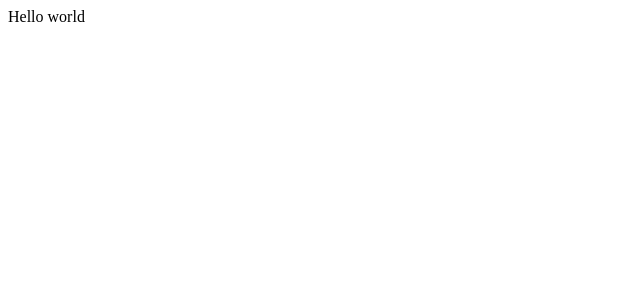
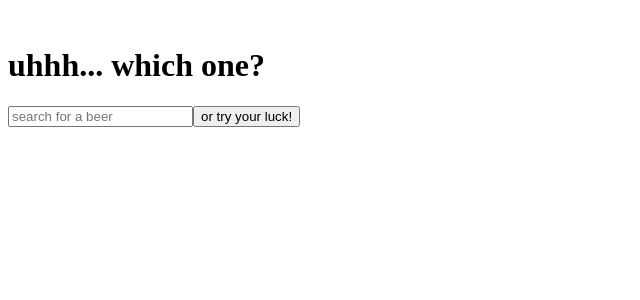
Before and after one commit to nikolasalim/beer-search-v2, an Angular app: page / in a window 1280 px wide. Shown: the top 300 px of the page, without its empty margins (0-640 px from the left). Built offline with nearby package versions, Linux system fonts and the light colour scheme.

Commit message:
add basic component structure

```diff
--- a/src/app/app.component.html
+++ b/src/app/app.component.html
@@ -1,3 +1,5 @@
-<div>Hello world</div>
+<div>
+  <app-beers-list></app-beers-list>
+</div>
 
 <router-outlet></router-outlet>
--- a/src/app/app.module.ts
+++ b/src/app/app.module.ts
@@ -3,9 +3,10 @@ import { NgModule } from '@angular/core';
 
 import { AppRoutingModule } from './app-routing.module';
 import { AppComponent } from './app.component';
+import { BeersListComponent } from './components/beers-list/beers-list.component';
 
 @NgModule({
-  declarations: [AppComponent],
+  declarations: [AppComponent, BeersListComponent],
   imports: [BrowserModule, AppRoutingModule],
   providers: [],
   bootstrap: [AppComponent],
--- /dev/null
+++ b/src/app/components/beers-list/beers-list.component.html
@@ -0,0 +1,10 @@
+<div>
+  <img class="logo" />
+  <h1 class="title">uhhh... which one?</h1>
+  <div class="search-box">
+    <form>
+      <input type="text" placeholder="search for a beer" />
+      <button>or try your luck!</button>
+    </form>
+  </div>
+</div>
--- /dev/null
+++ b/src/app/components/beers-list/beers-list.component.ts
@@ -0,0 +1,15 @@
+import { Component, OnInit } from '@angular/core';
+
+@Component({
+  selector: 'app-beers-list',
+  templateUrl: './beers-list.component.html',
+  styleUrls: ['./beers-list.component.scss']
+})
+export class BeersListComponent implements OnInit {
+
+  constructor() { }
+
+  ngOnInit(): void {
+  }
+
+}
```
Also changed, not shown: src/app/components/beers-list/beers-list.component.scss (added), 1 other file (tests, documents, lock files or other folders).
